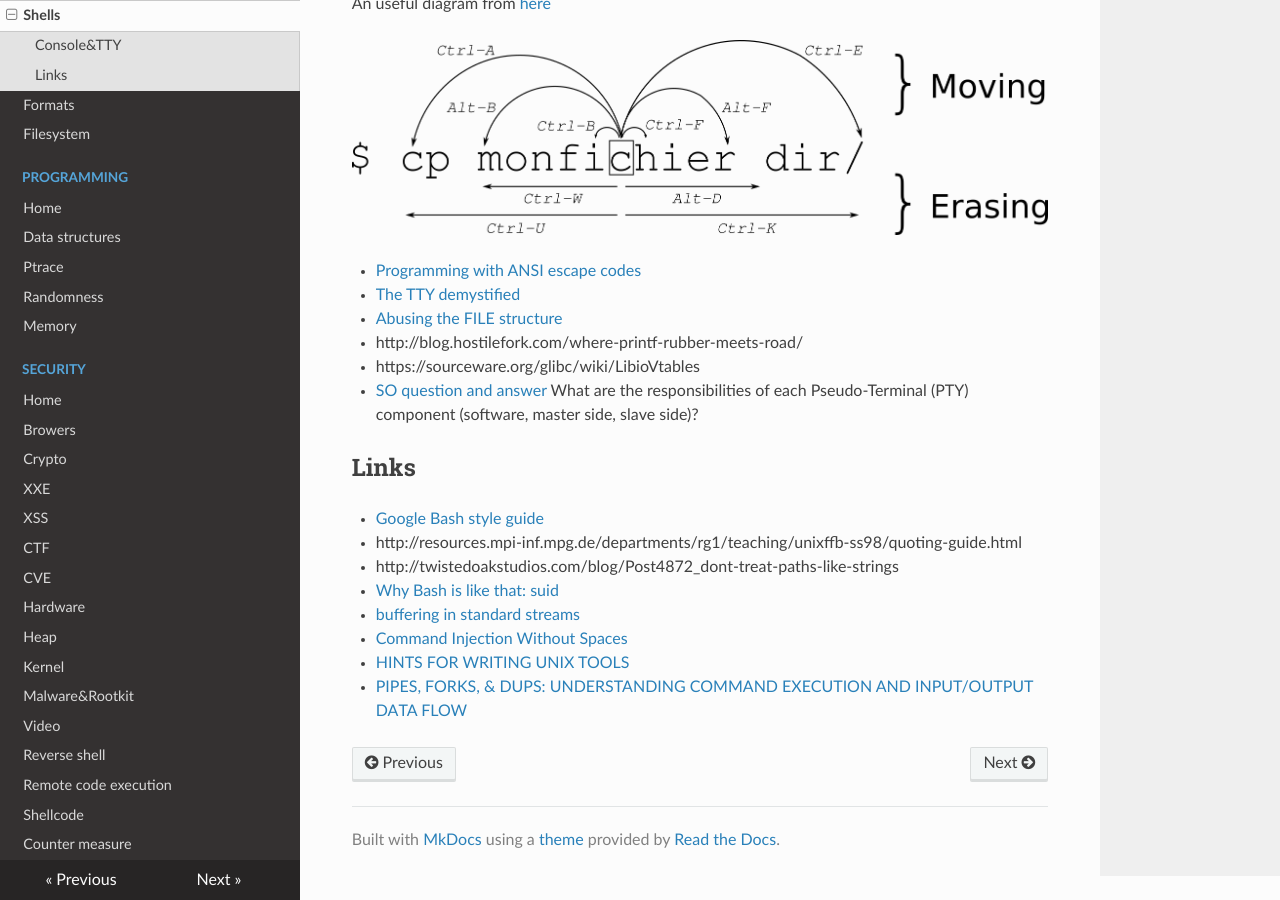
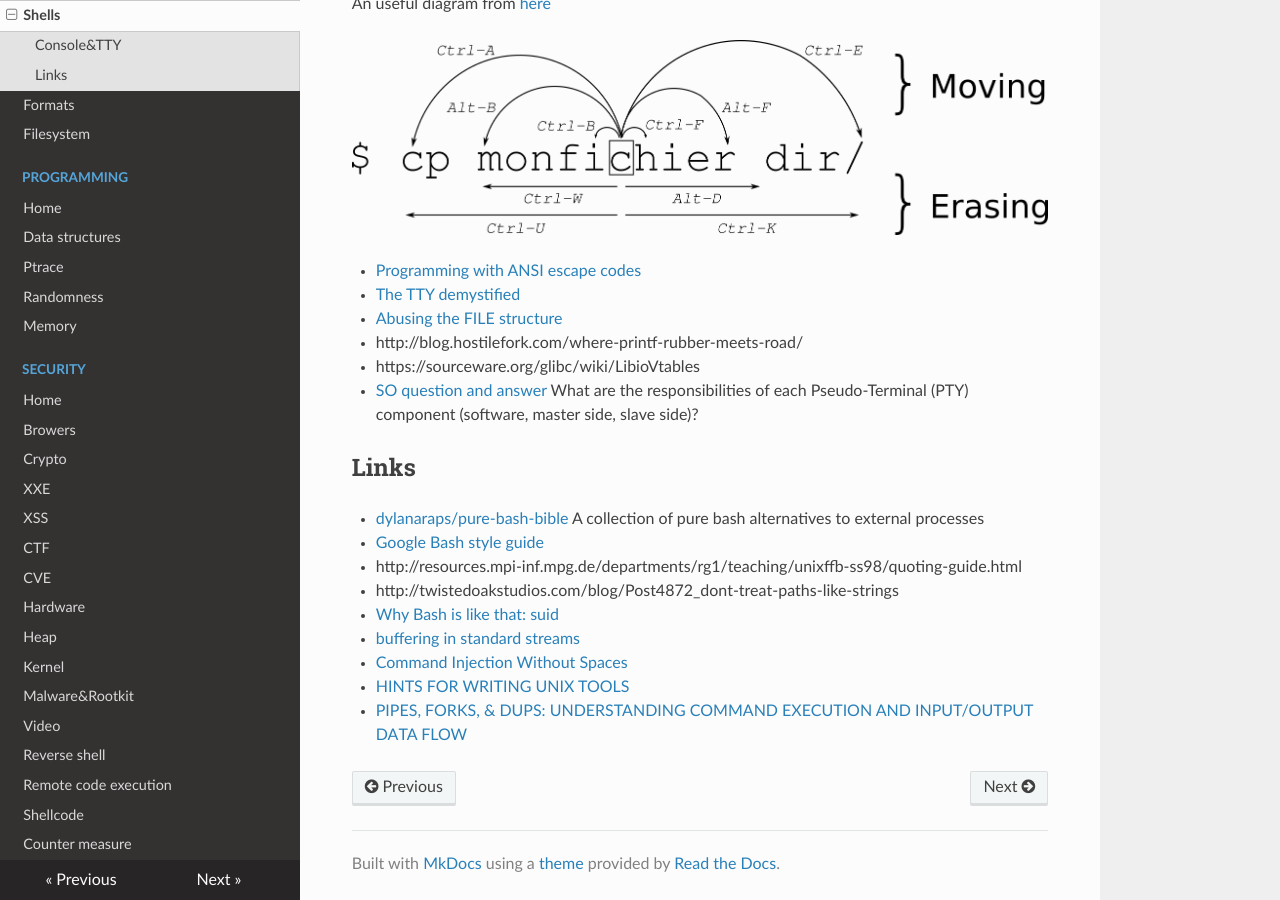
Before and after one commit to gipi/low-level, an MkDocs documentation site: the page built from docs/shell.md, in a window 1280 px wide and 900 px high, scrolled down 642 px. Built offline with MkDocs 1.6.1, drawn with Linux system fonts in a browser that asks for light colours; nearby versions of some CDN libraries; old or Windows-style settings are respelled for this version of MkDocs.

Commit message:
Update shell.md

```diff
--- a/docs/shell.md
+++ b/docs/shell.md
@@ -33,6 +33,7 @@ An useful diagram from [here](https://clementc.github.io/blog/2018/01/25/moving_
 
 ## Links
 
+ - [dylanaraps/pure-bash-bible](https://github.com/dylanaraps/pure-bash-bible) A collection of pure bash alternatives to external processes
  - [Google Bash style guide](https://google.github.io/styleguide/shell.xml)
  - http://resources.mpi-inf.mpg.de/departments/rg1/teaching/unixffb-ss98/quoting-guide.html
  - http://twistedoakstudios.com/blog/Post4872_dont-treat-paths-like-strings
```
